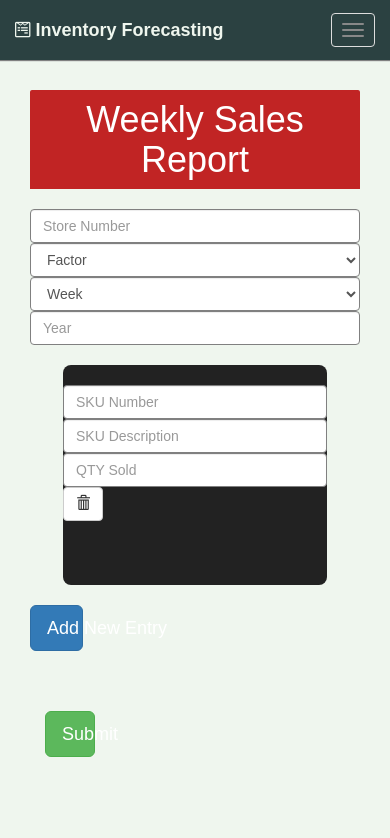
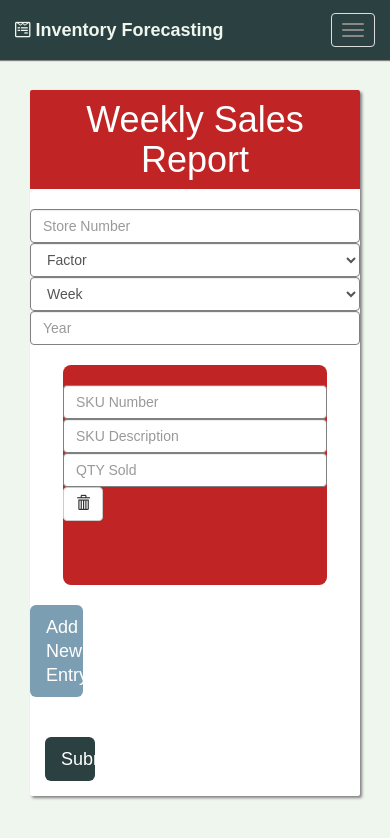
Before and after one commit to HunterMcAfee/inventoryForecasting, a React (Create React App) app in the folder client/: page / in a window 390 px wide. Shown: the top 838 px of the page. Built offline with nearby package versions, Linux system fonts and the light colour scheme; no server answers.

Commit message:
Styled data entry

```diff
--- a/client/src/App.css
+++ b/client/src/App.css
@@ -59,7 +59,7 @@ width: 100% !important;
 }
 
 .newEntryList {
-  background-color: #222;
+  background-color: #C12424;
   height: 220px;
   width: 80%;
   border-radius: 8px;
--- a/client/src/components/DataEntry.jsx
+++ b/client/src/components/DataEntry.jsx
@@ -36,19 +36,19 @@ export default class DataEntry extends Component {
     this.addNewEntry = this.addNewEntry.bind(this);
   }
 
-  componentDidMount(){
+  componentDidMount() {
 
     axios.post("http://35.237.25.64:8081/factorData")
-    .then((res) => {  this.setState({factorOption: res.data}); })
-    .catch(function(error){ if(!error.error); });
+      .then((res) => { this.setState({ factorOption: res.data }); })
+      .catch(function (error) { if (!error.error); });
 
     axios.post("http://35.237.25.64:8081/skuMasterData")
-    .then((res) => {  this.setState({skuData: res.data})  })
-    .catch(function(error){ if(!error.error); });
+      .then((res) => { this.setState({ skuData: res.data }) })
+      .catch(function (error) { if (!error.error); });
 
     axios.post("http://35.237.25.64:8081/strMasterData")
-    .then((res) => {  this.setState({strNumberData: res.data})  })
-    .catch(function(error){ if(!error.error); });
+      .then((res) => { this.setState({ strNumberData: res.data }) })
+      .catch(function (error) { if (!error.error); });
   }
 
   addNewEntry(event) {
@@ -65,7 +65,7 @@ export default class DataEntry extends Component {
   }
 
   onChangeHandler(event) {
-    this.setState({input: event.target.value})
+    this.setState({ input: event.target.value })
   }
 
   handleEntryChange(event, element, column) {
@@ -75,21 +75,21 @@ export default class DataEntry extends Component {
     tempHoldEntryList[element][column] = event.target.value;
 
     // CC891CBC
-    if(column === 0 && event.target.value.length === 8){
+    if (column === 0 && event.target.value.length === 8) {
       let foundAMatch = false;
-      for(let i=0; i < this.state.skuData.length; i++){
-        if(event.target.value === this.state.skuData[i].sku_id){
+      for (let i = 0; i < this.state.skuData.length; i++) {
+        if (event.target.value === this.state.skuData[i].sku_id) {
           foundAMatch = true;
           tempEntryErr[element][column] = borderSuccess;
           tempHoldEntryList[element][1] = this.state.skuData[i].sku_description;
           break;
         }
       }
-      if(!foundAMatch){
+      if (!foundAMatch) {
         tempEntryErr[element][column] = borderError;
         tempHoldEntryList[element][1] = "";
       }
-    } else if(column === 0 && event.target.length !== 8){
+    } else if (column === 0 && event.target.length !== 8) {
       tempEntryErr[element][column] = borderError;
       tempHoldEntryList[element][1] = "";
     }
@@ -101,16 +101,16 @@ export default class DataEntry extends Component {
   }
 
   handleStoreChange(event) {
-    this.setState({storeNum: event.target.value})
+    this.setState({ storeNum: event.target.value })
   }
   handleFactorChange(event) {
-    this.setState({factor: event.target.value})
+    this.setState({ factor: event.target.value })
   }
   handleWeekChange(event) {
-    this.setState({week: event.target.value})
+    this.setState({ week: event.target.value })
   }
   handleYearChange(event) {
-    this.setState ({year: event.target.value})
+    this.setState({ year: event.target.value })
   }
 
   onDeletePress(event) {
@@ -123,7 +123,7 @@ export default class DataEntry extends Component {
     tempHoldValueEntryList.splice(event, 1);
     tempEntryErr.splice(event, 1);
 
-    for(let i = event; i < this.state.newEntry.length; i++) {
+    for (let i = event; i < this.state.newEntry.length; i++) {
       tempNewEntry[i] = i;
     }
     this.setState({
@@ -140,24 +140,24 @@ export default class DataEntry extends Component {
 
     // Convert Factor to Factor Id
     let factorId = -1;
-    for(let i=0; i < this.state.factorOption.length; i++){
-      if(this.state.factorOption[i].f_description === this.state.factor){
+    for (let i = 0; i < this.state.factorOption.length; i++) {
+      if (this.state.factorOption[i].f_description === this.state.factor) {
         factorId = this.state.factorOption[i].f_id;
       }
     }
 
     // If Factor Input is Valid
     (factorId === -1) ? (
-        this.setState({factorErr: borderError}),
+      this.setState({ factorErr: borderError }),
       anyErrors = true) :
-        this.setState({factorErr: borderSuccess});
+      this.setState({ factorErr: borderSuccess });
 
 
     // Convert Week to week id
     let splitedWeek = this.state.week.split(" ");
     (splitedWeek[1] > 0 && splitedWeek[1] <= 52) ?
-        this.setState({weekErr: borderSuccess}) : (
-        this.setState({weekErr: borderError}),
+      this.setState({ weekErr: borderSuccess }) : (
+        this.setState({ weekErr: borderError }),
         anyErrors = true
       );
 
@@ -165,60 +165,60 @@ export default class DataEntry extends Component {
     // Check Year is Valid
     let intYear = parseInt(this.state.year, 10);
     (intYear >= 1000 && intYear <= 9999) ?
-        this.setState({yearErr: borderSuccess}) :
-        (this.setState({yearErr: borderError}),
+      this.setState({ yearErr: borderSuccess }) :
+      (this.setState({ yearErr: borderError }),
         anyErrors = true);
 
 
     // Check Str Number
     let foundStrMatch = false;
-    for(let i = 0; i < this.state.strNumberData.length; i++){
-      if(parseInt(this.state.storeNum,10) === this.state.strNumberData[i].str_id){
+    for (let i = 0; i < this.state.strNumberData.length; i++) {
+      if (parseInt(this.state.storeNum, 10) === this.state.strNumberData[i].str_id) {
         foundStrMatch = true;
-        this.setState({strErr: borderSuccess})
+        this.setState({ strErr: borderSuccess })
         break;
       }
     }
-    if(!foundStrMatch){
-      this.setState({strErr: borderError})
+    if (!foundStrMatch) {
+      this.setState({ strErr: borderError })
       anyErrors = true;
     }
 
     // Check if the Sku entries are valid
     let skuDataList = [];
     let soldQuantity = [];
-    for(let i=0; i<this.state.holdValueEntryList.length; i++){
-      for(let j=0; j<3; j++){
-        if(j !== 1){
-          if(this.state.holdValueEntryList[i][j].length === 8 || (j > 0 && this.state.holdValueEntryList[i][j] !=="")){
-            if(this.state.holdValueEntryList[i][j].length === 8){
+    for (let i = 0; i < this.state.holdValueEntryList.length; i++) {
+      for (let j = 0; j < 3; j++) {
+        if (j !== 1) {
+          if (this.state.holdValueEntryList[i][j].length === 8 || (j > 0 && this.state.holdValueEntryList[i][j] !== "")) {
+            if (this.state.holdValueEntryList[i][j].length === 8) {
               skuDataList.push(this.state.holdValueEntryList[i][0]);
-              soldQuantity.push(parseInt(this.state.holdValueEntryList[i][2],10))
+              soldQuantity.push(parseInt(this.state.holdValueEntryList[i][2], 10))
             }
             let tempEntryErr = this.state.entryErr;
             tempEntryErr[i][j] = borderSuccess
-            this.setState({entryErr: tempEntryErr});
+            this.setState({ entryErr: tempEntryErr });
           } else {
             anyErrors = true;
             let tempEntryErr = this.state.entryErr;
             tempEntryErr[i][j] = borderError
-            this.setState({entryErr: tempEntryErr});
+            this.setState({ entryErr: tempEntryErr });
           }
         }
       }
     }
 
-    if(anyErrors){
+    if (anyErrors) {
       console.log("There was an user Error");
-      this.setState({alert: 'failed'});
+      this.setState({ alert: 'failed' });
       return;
     }
 
-    if(!this.state.modalDisplay){
-      this.setState({modalDisplay: true})
+    if (!this.state.modalDisplay) {
+      this.setState({ modalDisplay: true })
       return;
     }
-    this.setState({modalDisplay: false});
+    this.setState({ modalDisplay: false });
 
     /*  Obj to send to Backend  */
     const obj = {
@@ -238,12 +238,12 @@ export default class DataEntry extends Component {
     let success = true;
 
     axios.post("http://35.237.25.64:8081/dataEntry", obj)
-      .then((res) => {/* console.log(res.data); */})
-      .catch(function(error){ if(!error.error); });
+      .then((res) => {/* console.log(res.data); */ })
+      .catch(function (error) { if (!error.error); });
 
     /*** Submit successfully enteried entries into the database ***/
     /*** Clear all the Entries ***/
-    if(success){
+    if (success) {
       this.setState({
         newEntry: [0],
         holdValueEntryList: [["", "", ""]],
@@ -262,34 +262,34 @@ export default class DataEntry extends Component {
     }
   }
 
-  handleCloseModal(event){
-    this.setState({modalDisplay: false});
+  handleCloseModal(event) {
+    this.setState({ modalDisplay: false });
   }
 
 
   render() {
 
     let newEntryList = this.state.newEntry.map((element, i) => {
-      return(
+      return (
         <div className="row" key={i}>
           {/***  SKU Number Input  ***/}
           <div className="col-sm-3 col-md-offset-1">
-              <input value={this.state.holdValueEntryList[element][0]} style={this.state.entryErr[element][0]} onChange={(event) => {this.handleEntryChange(event, element, 0)}} type="text" className="form-control mb-2 mr-sm-2 mb-sm-0" id="storeNumber" placeholder="SKU Number" />
+            <input value={this.state.holdValueEntryList[element][0]} style={this.state.entryErr[element][0]} onChange={(event) => { this.handleEntryChange(event, element, 0) }} type="text" className="form-control mb-2 mr-sm-2 mb-sm-0" id="storeNumber" placeholder="SKU Number" />
           </div>
 
           {/***  SKU Decription  ***/}
           <div className="col-sm-3">
-              <input value={this.state.holdValueEntryList[element][1]} style={this.state.entryErr[element][1]}  type="text" className="form-control mb-2 mr-sm-2 mb-sm-0" id="storeNumber" placeholder="SKU Description" />
+            <input value={this.state.holdValueEntryList[element][1]} style={this.state.entryErr[element][1]} type="text" className="form-control mb-2 mr-sm-2 mb-sm-0" id="storeNumber" placeholder="SKU Description" />
           </div>
 
           {/***  Sales QTY Input  ***/}
           <div className="col-sm-3">
-              <input value={this.state.holdValueEntryList[element][2]} style={this.state.entryErr[element][2]} onChange={(event) => {this.handleEntryChange(event, element, 2)}} type="text" className="form-control mb-2 mr-sm-2 mb-sm-0" id="storeNumber" placeholder="QTY Sold" />
+            <input value={this.state.holdValueEntryList[element][2]} style={this.state.entryErr[element][2]} onChange={(event) => { this.handleEntryChange(event, element, 2) }} type="text" className="form-control mb-2 mr-sm-2 mb-sm-0" id="storeNumber" placeholder="QTY Sold" />
           </div>
 
           {/***  Trash Can Delete Row  ***/}
-          <div className="col-sm-2">
-              <button onClick={() => {this.onDeletePress(element)} } type="button" className="btn btn-default" aria-label="Left Align">
+          <div className="col-sm-2" style={{marginBottom: "0.5%"}}>
+            <button onClick={() => { this.onDeletePress(element) }} type="button" className="btn btn-default" aria-label="Left Align">
               <span className="glyphicon glyphicon-trash trashSymbole" aria-hidden="true"></span>
             </button>
           </div>
@@ -305,8 +305,9 @@ export default class DataEntry extends Component {
           show={this.state.alert}
         />
 
+        <div className="dataEntry">
           <h1 className="pageHeader"> Weekly Sales Report </h1>
-        <br/>
+          <br />
 
           <form className="form-inline">
             <TopOptions
@@ -319,23 +320,23 @@ export default class DataEntry extends Component {
               year={this.state.year}
               yearErr={this.state.yearErr}
               factorOption={this.state.factorOption}
-              onStoreChange={(event) => {this.handleStoreChange(event)}}
-              onFactorChange={(event) => {this.handleFactorChange(event)}}
-              onWeekChange={(event) => {this.handleWeekChange(event)}}
-              onYearChange={(event) => {this.handleYearChange(event)}}
+              onStoreChange={(event) => { this.handleStoreChange(event) }}
+              onFactorChange={(event) => { this.handleFactorChange(event) }}
+              onWeekChange={(event) => { this.handleWeekChange(event) }}
+              onYearChange={(event) => { this.handleYearChange(event) }}
             />
           </form>
-        <br/>
+          <br />
 
           {/***  SKU Entry List  ***/}
           <div className="newEntryList">
             <br />
             {newEntryList}
-          <br/>
+            <br />
           </div>
 
           <br />
-        <button onClick={this.addNewEntry}  type="button" id="addEntry" className="col-md-offset-5 btn btn-primary btn-lg btn-block buttonEntry">Add New Entry</button>
+          <button onClick={this.addNewEntry} type="button" id="addEntry" className="col-md-offset-5 btn-lg btn-add buttonEntry">Add New Entry</button>
           <br />
           <br />
           <br />
@@ -347,11 +348,12 @@ export default class DataEntry extends Component {
             week={this.state.week}
             year={this.state.year}
             holdValue={this.state.holdValueEntryList}
-          onClose={(event)=>{this.handleCloseModal(event)}}
-          onSubmit={(event)=>{this.handleSubmit(event)}}
+            onClose={(event) => { this.handleCloseModal(event) }}
+            onSubmit={(event) => { this.handleSubmit(event) }}
           />
 
-        <button onClick={(e)=>{this.handleSubmit(e)}} type="button" id="addEntry" data-toggle="modal" target=".bs-example-modal.lg" className="btn btn-success btn-lg btn-block submitEntry">Submit</button>
+          <button onClick={(e) => { this.handleSubmit(e) }} type="button" id="addEntry" data-toggle="modal" target=".bs-example-modal.lg" className="btn-lg btn-submit submitEntry">Submit</button>
+        </div>
       </div>
     )
   }
--- a/client/src/components/Modal.jsx
+++ b/client/src/components/Modal.jsx
@@ -57,7 +57,7 @@ class Modal extends Component{
 
         const modalStyle = {
             position: 'relative',
-            backgroundColor: 'rgb(229,229,229)',
+            backgroundColor: 'white',
             borderRadius: 5,
             maxWidth: '80%',
             minHeight: '40%',
@@ -115,8 +115,8 @@ class Modal extends Component{
 
                 </div>
                 <div style={buttonStyle}>
-                        <button style={this.state.hoverSubmit} onMouseOut={()=>{this.hoverOffEvent(this, 'submit')}} onMouseOver={()=>{this.hoverEvent(this, 'submit')}} onClick={(event)=>{this.handleSubmit(event)}} > Submit </button>
-                        <button style={this.state.hoverCancel} onMouseOut={()=>{this.hoverOffEvent(this, 'cancel')}} onMouseOver={()=>{this.hoverEvent(this, 'cancel')}} onClick={(event)=>{this.handleCloseModal(event)}} > Cancel </button>
+                        <button className="btn btn-submit" onMouseOut={()=>{this.hoverOffEvent(this, 'submit')}} onMouseOver={()=>{this.hoverEvent(this, 'submit')}} onClick={(event)=>{this.handleSubmit(event)}} > Submit </button>
+                        <button className="btn btn-add" onMouseOut={()=>{this.hoverOffEvent(this, 'cancel')}} onMouseOver={()=>{this.hoverEvent(this, 'cancel')}} onClick={(event)=>{this.handleCloseModal(event)}} > Cancel </button>
                 </div>
             </div>
         )
--- a/client/src/components/TopOptions.jsx
+++ b/client/src/components/TopOptions.jsx
@@ -31,7 +31,7 @@ class TopOptions extends Component{
 	// Week Options
 	let weekOption = [];
     for(let i = 1; i <= 52; i++) {
-        weekOption.push(<option key={i}>week {i} </option>);
+        weekOption.push(<option key={i}>Week {i} </option>);
     }
 
 	return(
--- a/client/src/index.css
+++ b/client/src/index.css
@@ -61,7 +61,7 @@ h2{
 .infoName {
 	background-color: #2B4141;
 	box-shadow: 2px 2px 3px grey;
-	color: white;
+	color: #EFF6EE;
 	display: inline-block;
 	padding-left: 10px;
 	padding-right: 10px;
@@ -74,12 +74,75 @@ h2{
 	background-color: #2B4141;
 	border-color: #2B4141;
 	color: white;
+	border: 1px;
 }
 
 .btn-submit:hover {
 	background-color: white;
 	border-color: #2B4141;
 	color: #2B4141;
+	border: 1px solid #2B4141;
+}
+
+.btn-add {
+	background-color: #7C9EB2;
+	border-color: #7C9EB2;
+	color: white;
+	border: 1px;
+}
+
+.btn-add:hover {
+	background-color: white;
+	border-color: #7C9EB2;
+	color: #7C9EB2;
+	border: 1px solid #7C9EB2;
+}
+
+
+body::-webkit-scrollbar {
+    width: 1em;
+}
+
+body::-webkit-scrollbar-track {
+    -webkit-box-shadow: inset 0 0 6px rgba(0,0,0,0.3);
+}
+
+body::-webkit-scrollbar-thumb {
+  background-color: #222223;
+  outline: 1px solid #1F2833;
+}
+
+.newEntryList::-webkit-scrollbar {
+    width: 1em;
+}
+
+.newEntryList::-webkit-scrollbar-track {
+    -webkit-box-shadow: inset 0 0 6px rgba(0,0,0,0.3);
+}
+.newEntryList::-webkit-scrollbar-thumb {
+	background-color: #2B4141;
+	outline: 1px solid #1F2833;
+}
+
+.searchInfo::-webkit-scrollbar {
+    width: 1em;
+}
+
+.searchInfo::-webkit-scrollbar-track {
+    -webkit-box-shadow: inset 0 0 6px rgba(0,0,0,0.3);
+}
+
+.searchInfo::-webkit-scrollbar-thumb {
+  background-color: #2B4141;
+  outline: 1px solid #1F2833;
+}
+
+.dataEntry {
+	background-color: white;
+	padding-bottom: 15px;
+	margin-bottom: 10px;
+	border-radius: 2px;
+	box-shadow: 2px 2px 3px grey;
 }
 
 .navbar {
@@ -97,7 +160,8 @@ h2{
 }
 
 .navbar-default .navbar-nav > li > a {
-    color: #EFF6EE;
+	color: #EFF6EE;
+	font-weight: bold;
 }
 
 .thead-dark{
```
Also changed, not shown: client/src/DataEntry.js (deleted, +0 -23 lines). Lines whose indentation alone changed are shown as unchanged.
